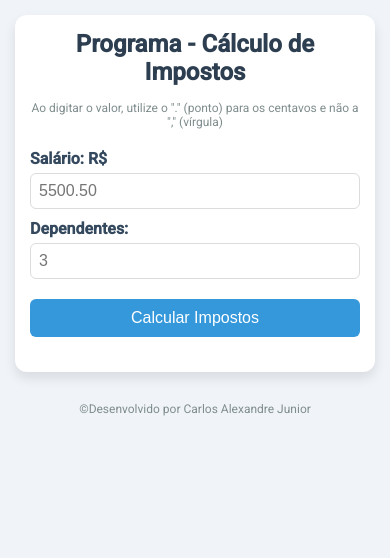
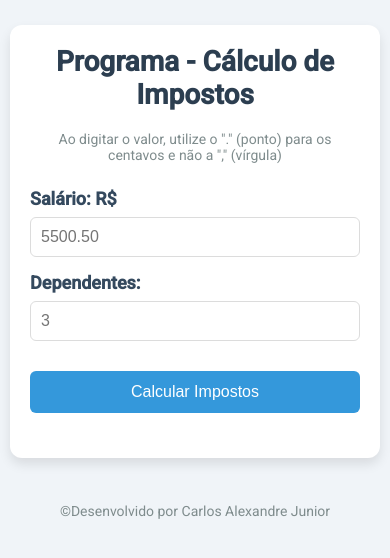
Before and after one commit to juniorpet35/calculo_folha, a plain HTML site: page index.html in a window 390 px wide. Drawn offline with Linux system fonts and the light colour scheme.

Commit message:
Atualizar o style.css

```diff
--- a/css/style.css
+++ b/css/style.css
@@ -9,54 +9,54 @@ body {
   background-color: #f0f4f8;
   display: flex;
   flex-direction: column;
-  padding: 20px; /* Mantém um padding geral */
+  padding: 30px 15px; /* Aumentei o padding superior para 30px */
 }
 
 main {
   background: #ffffff;
-  padding: 25px;
+  padding: 30px; /* Aumentei o padding interno */
   border-radius: 12px;
   box-shadow: 0 6px 12px rgba(0, 0, 0, 0.1);
   width: 100%;
   max-width: 500px;
-  margin: 0 auto; /* Centraliza horizontalmente */
+  margin: 0 auto;
 }
 
 h1 {
-  font-size: 28px;
+  font-size: 32px; /* Aumentei o tamanho do título */
   color: #2c3e50;
   text-align: center;
-  margin-bottom: 15px;
+  margin-bottom: 20px;
 }
 
 h2 {
-  font-size: 18px;
+  font-size: 20px; /* Aumentei o tamanho dos rótulos */
   color: #34495e;
-  margin-bottom: 10px;
+  margin-bottom: 15px;
   display: flex;
   align-items: center;
   gap: 10px;
 }
 
 h3 {
-  font-size: 16px;
+  font-size: 18px; /* Aumentei o tamanho dos resultados */
   color: #2980b9;
-  margin-top: 10px;
+  margin-top: 15px;
 }
 
 p {
-  font-size: 14px;
+  font-size: 16px; /* Aumentei o tamanho do texto de instrução */
   color: #7f8c8d;
   text-align: center;
-  margin-bottom: 20px;
+  margin-bottom: 25px;
 }
 
 input[type="number"] {
-  width: 120px;
-  padding: 8px;
+  width: 150px; /* Aumentei a largura dos inputs */
+  padding: 12px; /* Aumentei o padding interno */
   border: 1px solid #dcdcdc;
   border-radius: 6px;
-  font-size: 16px;
+  font-size: 18px; /* Aumentei a fonte */
   transition: border-color 0.3s;
 }
 
@@ -67,16 +67,16 @@ input[type="number"]:focus {
 
 #btn {
   text-align: center;
-  margin-top: 20px;
+  margin-top: 30px; /* Mais espaço acima do botão */
 }
 
 input[type="button"] {
-  padding: 12px 20px;
+  padding: 15px 25px; /* Aumentei o tamanho do botão */
   background-color: #3498db;
   color: white;
   border: none;
   border-radius: 6px;
-  font-size: 16px;
+  font-size: 18px; /* Aumentei a fonte */
   cursor: pointer;
   transition: background-color 0.3s;
 }
@@ -92,52 +92,55 @@ h3 {
 
 footer {
   text-align: center;
-  padding: 10px;
-  font-size: 12px;
+  padding: 15px;
+  font-size: 14px; /* Aumentei o tamanho do footer */
   color: #7f8c8d;
-  margin-top: 20px; /* Espaço fixo acima do footer */
+  margin-top: 30px;
 }
 
 @media (max-width: 480px) {
   body {
-    padding: 15px;
+    padding: 25px 10px; /* Ajustei o padding para telas menores */
   }
 
   main {
-    padding: 15px;
+    padding: 20px;
     max-width: 100%;
     margin: 0 auto;
   }
 
   h1 {
-    font-size: 24px;
+    font-size: 28px;
   }
 
   h2 {
-    font-size: 16px;
+    font-size: 18px;
     flex-direction: column;
     align-items: flex-start;
-    gap: 5px;
+    gap: 8px;
   }
 
   input[type="number"] {
     width: 100%;
+    padding: 10px;
+    font-size: 16px;
   }
 
   input[type="button"] {
     width: 100%;
-    padding: 10px;
+    padding: 12px;
+    font-size: 16px;
   }
 
   h3 {
+    font-size: 16px;
+  }
+
+  p {
     font-size: 14px;
   }
 
-  p {
+  footer {
     font-size: 12px;
   }
-
-  footer {
-    font-size: 10px;
-  }
 }
```
